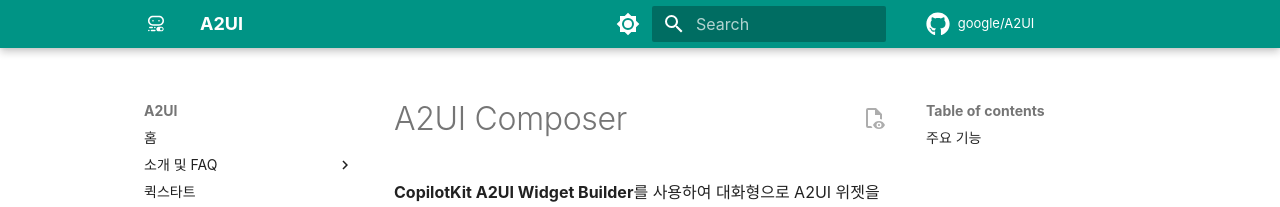
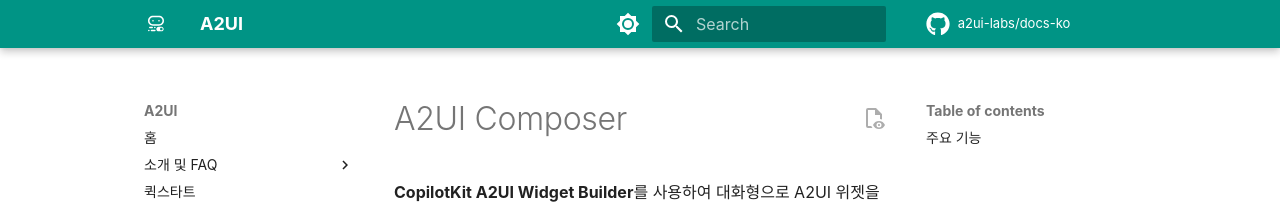
Before and after one commit to a2ui-labs/docs-ko, an MkDocs documentation site: the page built from docs/composer.md, in a window 1280 px wide. Shown: the top 207 px of the page. Built offline with MkDocs 1.6.1 and Material for MkDocs 9.7.7, drawn with Linux system fonts in a browser that asks for light colours; some web fonts are replaced; comment, search, counter and statistics services are not loaded.

Commit message:
Update site and repository URLs in mkdocs.yaml
Changed the site_url, repo_name, repo_url, and edit_uri to point to the new a2ui-labs/docs-ko repository and its GitHub Pages site.

```diff
--- a/mkdocs.yaml
+++ b/mkdocs.yaml
@@ -13,7 +13,7 @@
 # limitations under the License.
 
 site_name: A2UI
-site_url: https://a2ui.org/
+site_url: https://a2ui-labs.github.io/docs-ko/
 site_description: A2UI, a streaming protocol for Agent-Driven User Interfaces
 site_author: Google
 site_dir: site
@@ -68,9 +68,9 @@
       - 메시지 레퍼런스: reference/messages.md
 
 # Repository
-repo_name: google/A2UI
-repo_url: https://github.com/google/A2UI
-edit_uri: raw/main/docs/
+repo_name: a2ui-labs/docs-ko
+repo_url: https://github.com/a2ui-labs/docs-ko
+edit_uri: edit/main/docs/
 
 # Copyright
 copyright: Copyright Google 2025&nbsp;&nbsp;|&nbsp;&nbsp;<a href="//policies.google.com/terms">Terms</a>&nbsp;&nbsp;|&nbsp;&nbsp;<a href="//policies.google.com/privacy">Privacy</a>&nbsp;&nbsp;|&nbsp;&nbsp;<a href="#__consent">Manage cookies</a>
```
